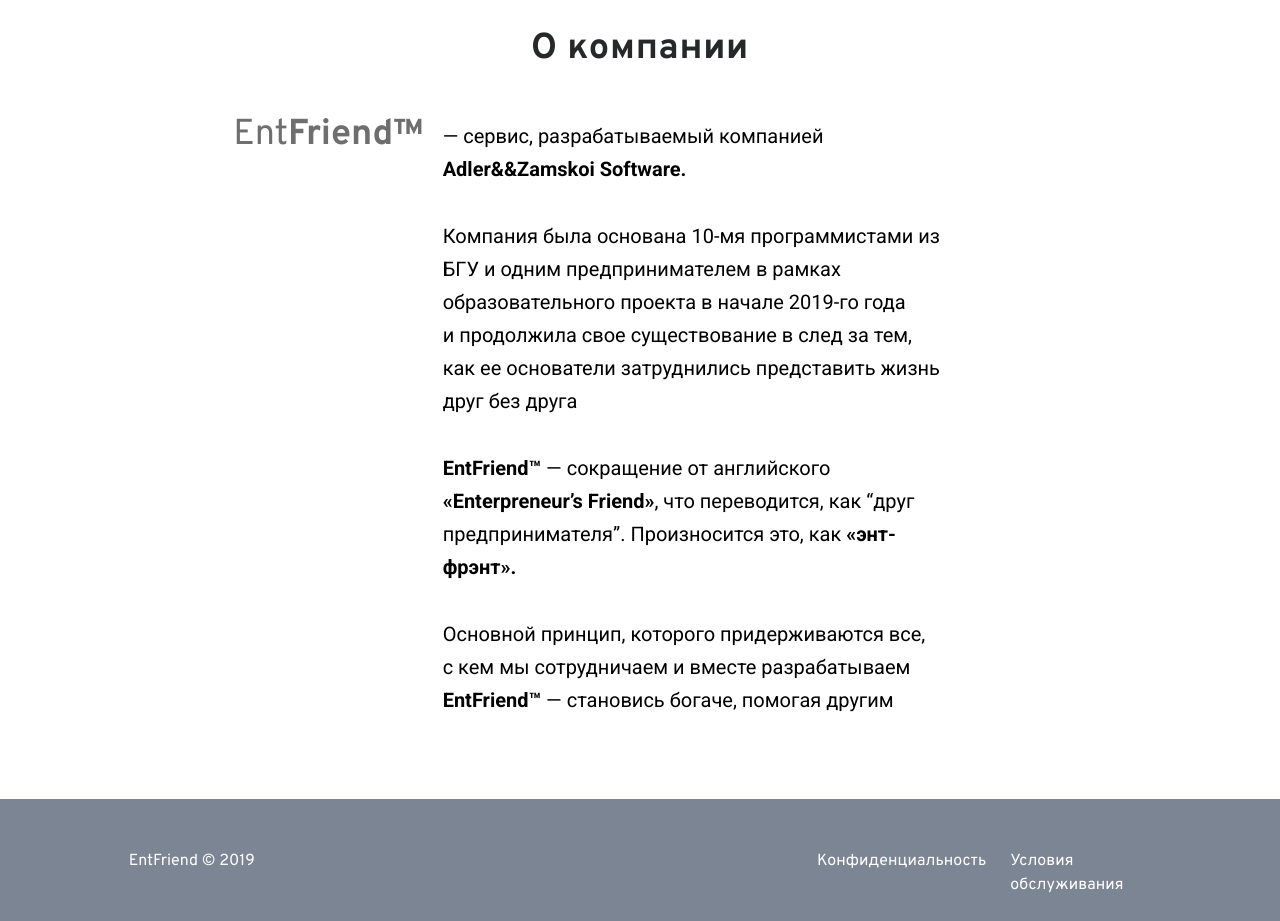
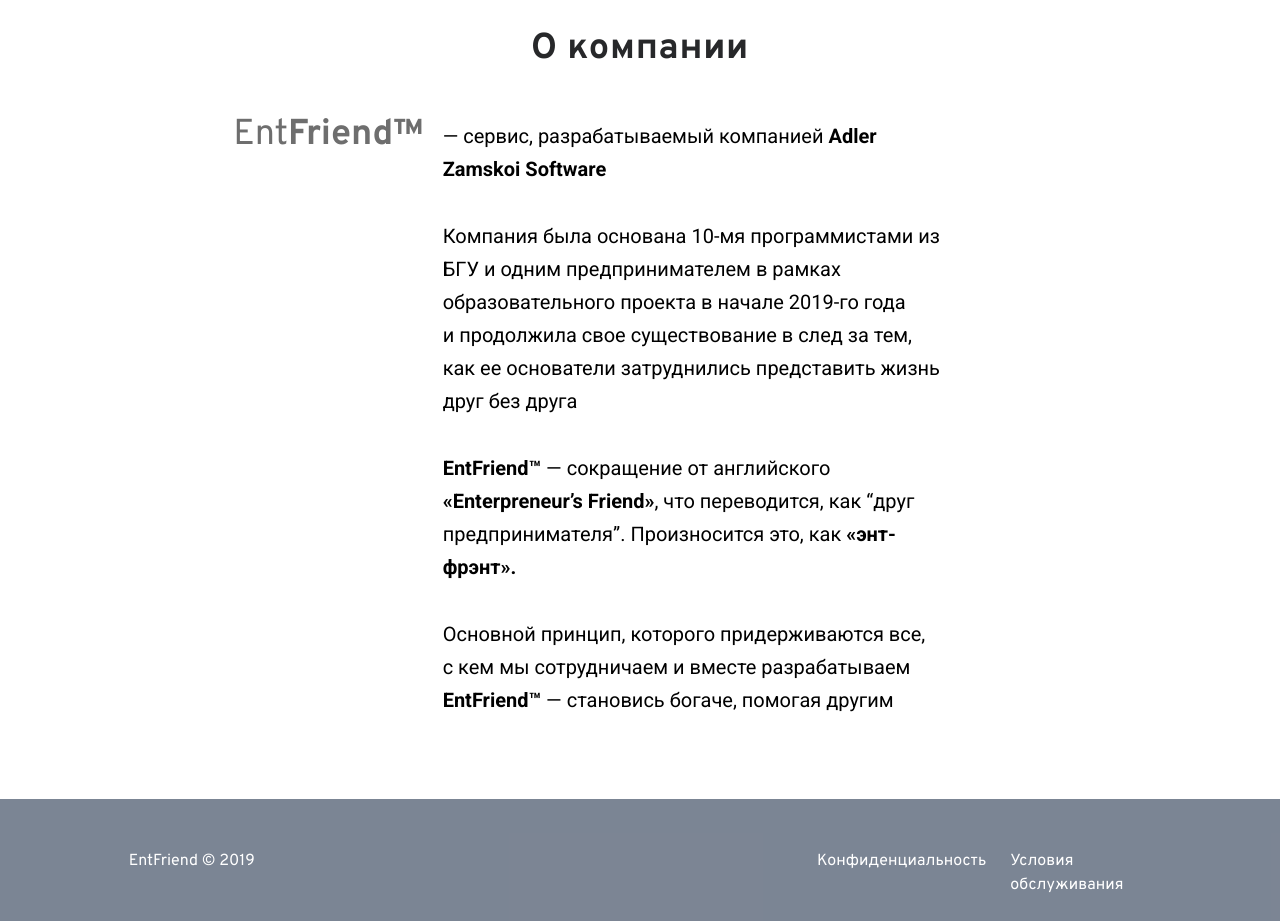
Before and after one commit to meylisday/entfriend-project, a website: page index.html in a window 1280 px wide. Shown: the part 3740-4661 px from the top of the page. Drawn offline with Linux system fonts and the light colour scheme.

Commit message:
Update: changed company name

```diff
--- a/index.html
+++ b/index.html
@@ -268,8 +268,7 @@
                     <h1>Ent<b>Friend™</b></h1>
                 </div>
                 <div class="column is-5 description-company">
-                    <p><span class="is-mobile-hidden">— </span>сервис, разрабатываемый компанией <b>Adler&&Zamskoi
-                            Software.</b></p>
+                    <p><span class="is-mobile-hidden">— </span>сервис, разрабатываемый компанией <b>Adler Zamskoi Software</b></p>
                     <p>
                         Компания была основана 10-мя программистами из БГУ и одним предпринимателем в рамках
                         образовательного проекта в начале 2019-го года и продолжила свое существование в след за тем,
```
